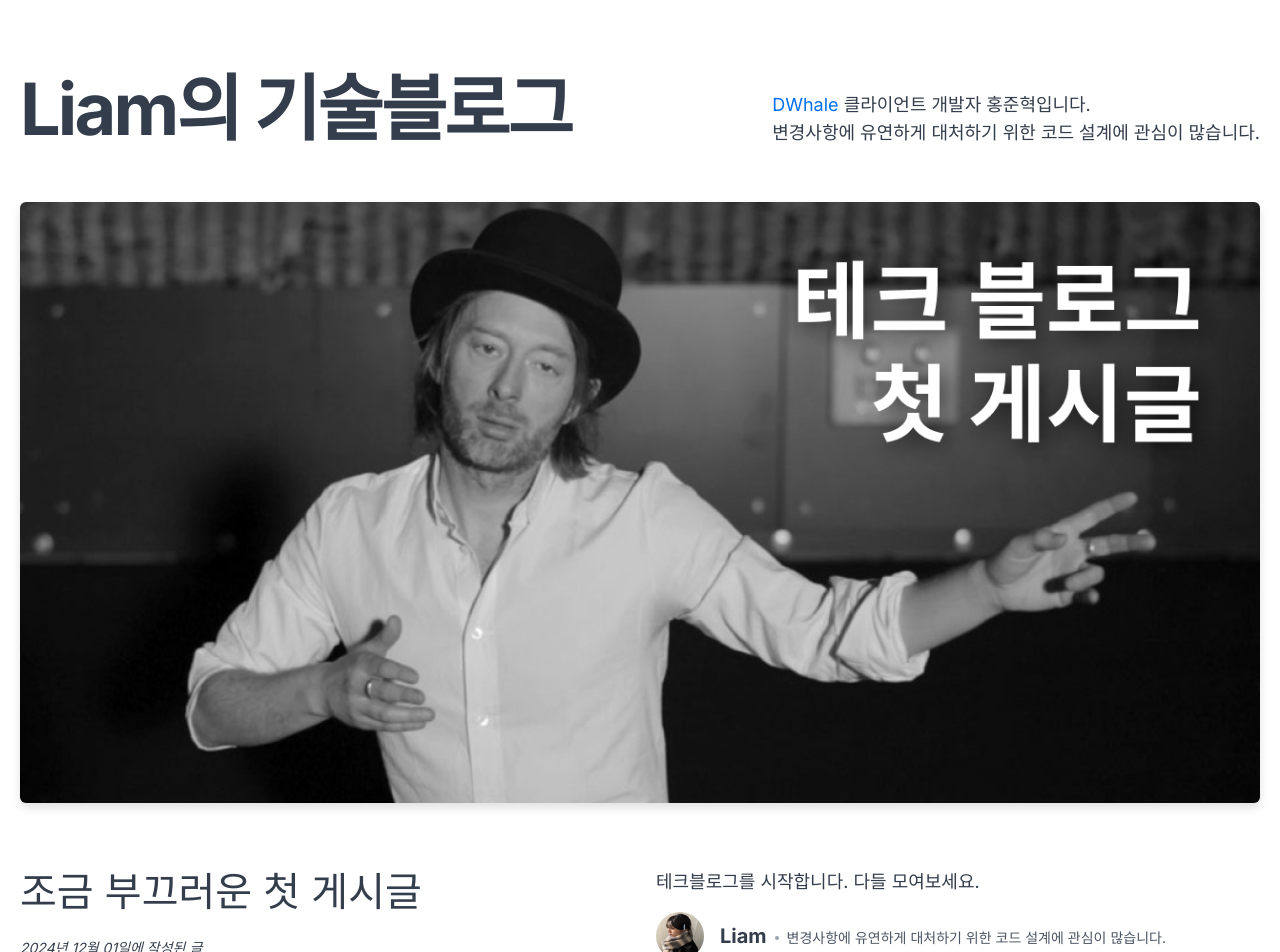
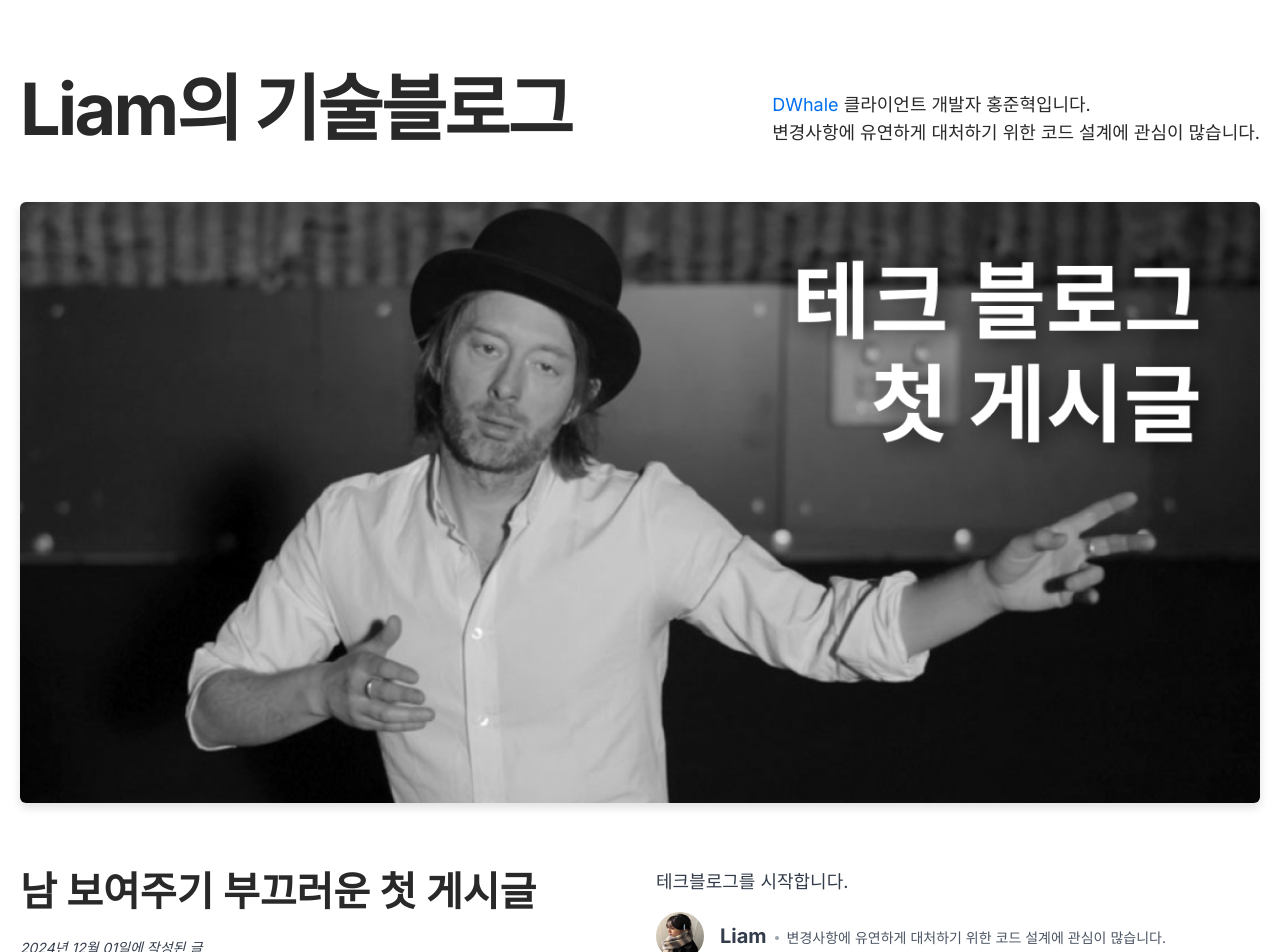
Before and after one commit to Hong-JunHyeok/liam-tech-blog, a Next.js app: page / in a window 1280 px wide. Shown: the top 952 px of the page. Built offline with nearby package versions, Linux system fonts and the light colour scheme.

Commit message:
[Hotfix] 스타일이 상이한 문제를 수정한다.

```diff
--- a/_posts/first-post.md
+++ b/_posts/first-post.md
@@ -1,6 +1,6 @@
 ---
-title: "조금 부끄러운 첫 게시글"
-excerpt: "테크블로그를 시작합니다. 다들 모여보세요."
+title: "남 보여주기 부끄러운 첫 게시글"
+excerpt: "테크블로그를 시작합니다."
 coverImage: "/assets/blog/first-post/cover.png"
 date: "2024-12-01T20:24:07.322Z"
 author:
--- a/src/app/_components/hero-post/HeroPost.tsx
+++ b/src/app/_components/hero-post/HeroPost.tsx
@@ -28,7 +28,7 @@ export function HeroPost({
       </div>
       <div className="md:grid md:grid-cols-2 md:gap-x-16 lg:gap-x-8 mb-20 md:mb-28">
         <div>
-          <h3 className="mb-4 text-4xl lg:text-5xl leading-tight text-content">
+          <h3 className="mb-4 text-4xl lg:text-5xl leading-tight text-title font-bold">
             <Link href={`/posts/${slug}`} className="hover:underline">
               {title}
             </Link>
--- a/src/app/_components/intro/Intro.tsx
+++ b/src/app/_components/intro/Intro.tsx
@@ -3,10 +3,10 @@ import Link from "next/link";
 export function Intro() {
   return (
     <section className="flex-col md:flex-row flex items-center md:justify-between mt-16 mb-16 md:mb-12">
-      <h1 className="text-5xl md:text-7xl font-bold tracking-tighter leading-tight md:pr-8 text-content">
+      <h1 className="text-5xl md:text-7xl font-bold tracking-tighter leading-tight md:pr-8 text-title">
         Liam의 기술블로그
       </h1>
-      <h4 className="text-center md:text-left text-lg mt-5 md:pl-8 text-content">
+      <h4 className="text-center md:text-left text-lg mt-5 md:pl-8 text-title">
         <Link
           href="https://welcome.clap.company/"
           target="_blank"
--- a/src/app/_components/post-title/PostTitle.tsx
+++ b/src/app/_components/post-title/PostTitle.tsx
@@ -6,7 +6,7 @@ type Props = {
 
 export function PostTitle({ children }: Props) {
   return (
-    <h1 className="text-5xl md:text-7xl lg:text-8xl font-bold tracking-tighter leading-tight md:leading-none mb-12 text-center md:text-left text-content">
+    <h1 className="text-5xl md:text-7xl lg:text-8xl font-bold tracking-tighter leading-tight md:leading-none mb-12 text-center md:text-left text-title">
       {children}
     </h1>
   );
--- a/src/components/header/Header.tsx
+++ b/src/components/header/Header.tsx
@@ -2,7 +2,7 @@ import Link from "next/link";
 
 const Header = () => {
   return (
-    <h2 className="text-2xl md:text-4xl font-bold tracking-tight md:tracking-tighter leading-tight mb-20 mt-12 flex items-center text-content">
+    <h2 className="text-2xl md:text-4xl font-bold tracking-tight md:tracking-tighter leading-tight mb-20 mt-12 flex items-center text-title">
       <Link href="/" className="hover:underline mt-4">
         Liam의 기술블로그
       </Link>
--- a/tailwind.config.ts
+++ b/tailwind.config.ts
@@ -20,6 +20,7 @@ const config: Config = {
         "accent-7": "#333",
         success: "#0070f3",
         cyan: "#79FFE1",
+        title: "#292929",
         content: "#333d4b",
       },
       spacing: {
```
